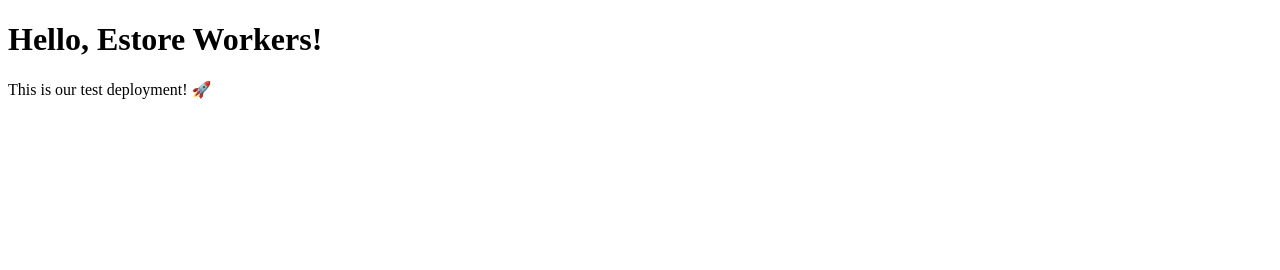
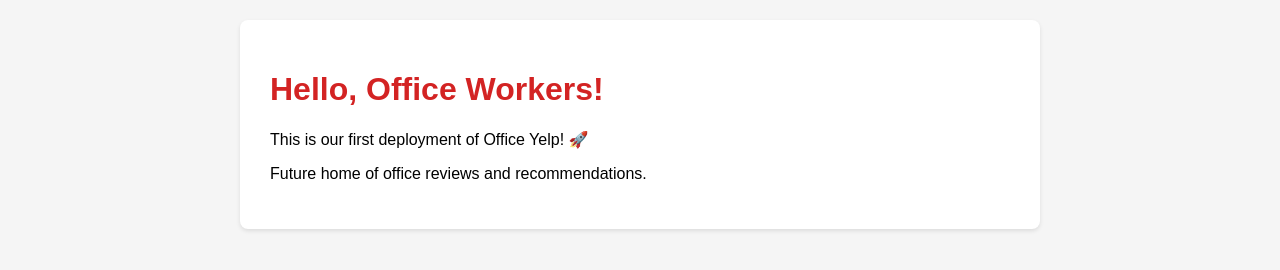
Before and after one commit to seiya20010317/helloworld_Estore, a plain HTML site: page index.html in a window 1280 px wide. Drawn offline with Linux system fonts and the light colour scheme.

Commit message:
Update index.html

```diff
--- a/index.html
+++ b/index.html
@@ -1,10 +1,31 @@
 <!DOCTYPE html>
 <html>
 <head>
-    <title>Hello My friends</title>
+    <title>Office Yelp - Hello World</title>
+    <style>
+        body {
+            font-family: Arial, sans-serif;
+            max-width: 800px;
+            margin: 0 auto;
+            padding: 20px;
+            background-color: #f5f5f5;
+        }
+        h1 {
+            color: #d32323;
+        }
+        .container {
+            background: white;
+            padding: 30px;
+            border-radius: 8px;
+            box-shadow: 0 2px 4px rgba(0,0,0,0.1);
+        }
+    </style>
 </head>
 <body>
-    <h1>Hello, Estore Workers!</h1>
-    <p>This is our test deployment! 🚀</p>
+    <div class="container">
+        <h1>Hello, Office Workers!</h1>
+        <p>This is our first deployment of Office Yelp! 🚀</p>
+        <p>Future home of office reviews and recommendations.</p>
+    </div>
 </body>
 </html>
```
